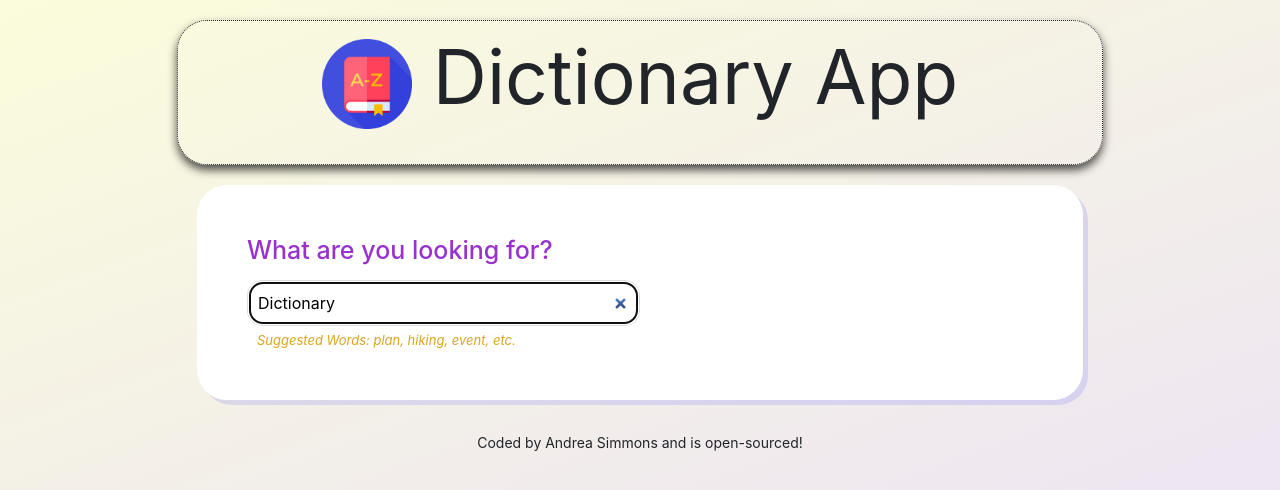
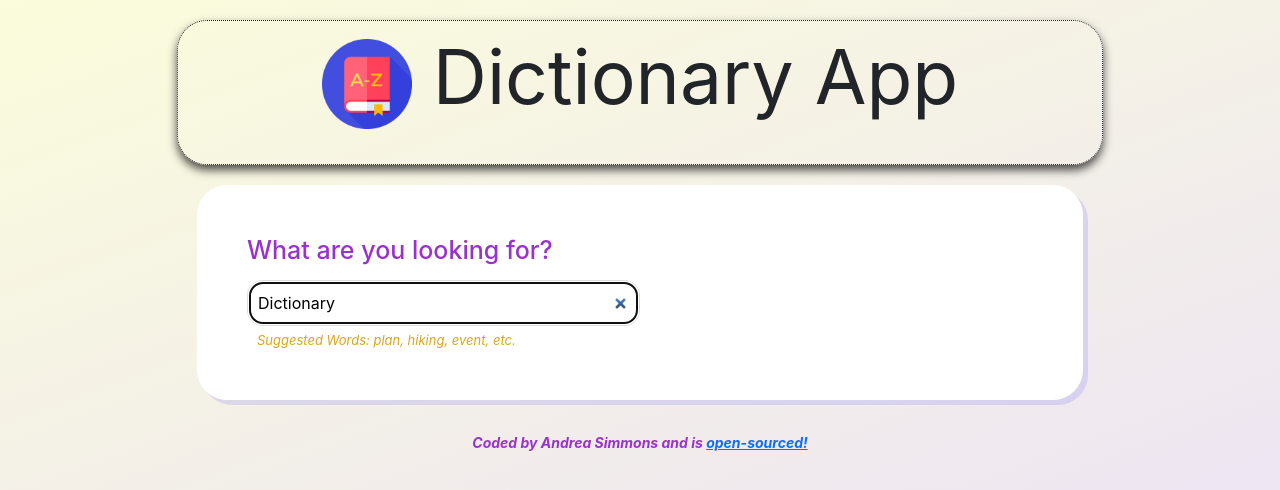
Before and after one commit to Ndrea3/React-Dictionary-App, a React (Create React App) app: page / in a window 1280 px wide. Shown: the top 490 px of the page. Built offline with nearby package versions, Linux system fonts and the light colour scheme; no server answers.

Commit message:
Minor CSS changes to the footer in the App component

```diff
--- a/src/App.css
+++ b/src/App.css
@@ -16,6 +16,8 @@
 .footer{
   text-align: center;
   margin: 30px 0;
+  font-style: italic;
+  color: darkorchid;
 
 }
 body {
--- a/src/App.js
+++ b/src/App.js
@@ -13,10 +13,17 @@ export default function App() {
           Dictionary App
         </header>
         <main>
-          <DictionarySearch  defaultKeyword="Dictionary"/>
+          <DictionarySearch defaultKeyword="Dictionary" />
         </main>
         <footer className="footer">
-          <small>Coded by Andrea Simmons and is open-sourced!</small>
+          <small>
+            <strong>
+              Coded by Andrea Simmons and is{" "}
+              <a href="https://github.com/Ndrea3/React-Dictionary-App.git" rel="noreferrer" target="_blank">
+                open-sourced!
+              </a>
+            </strong>
+          </small>
         </footer>
       </div>
     </div>
```
